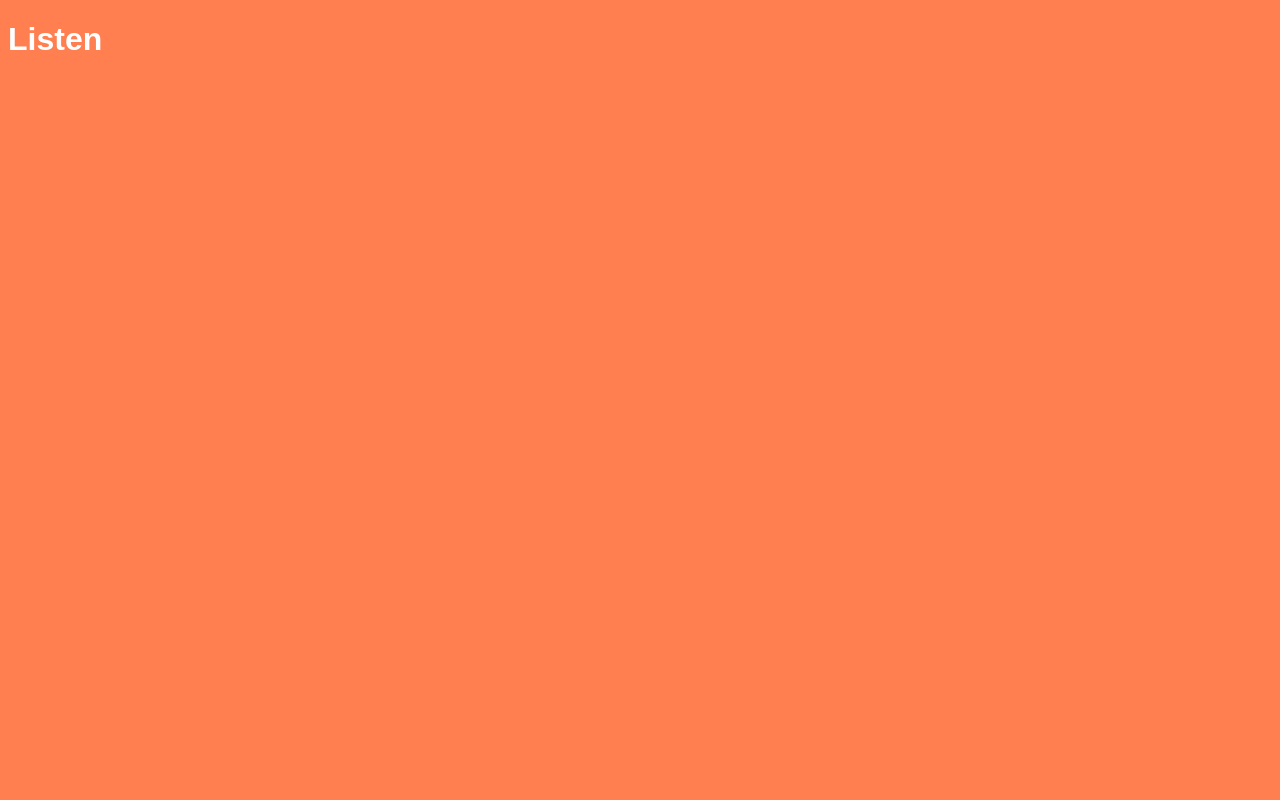
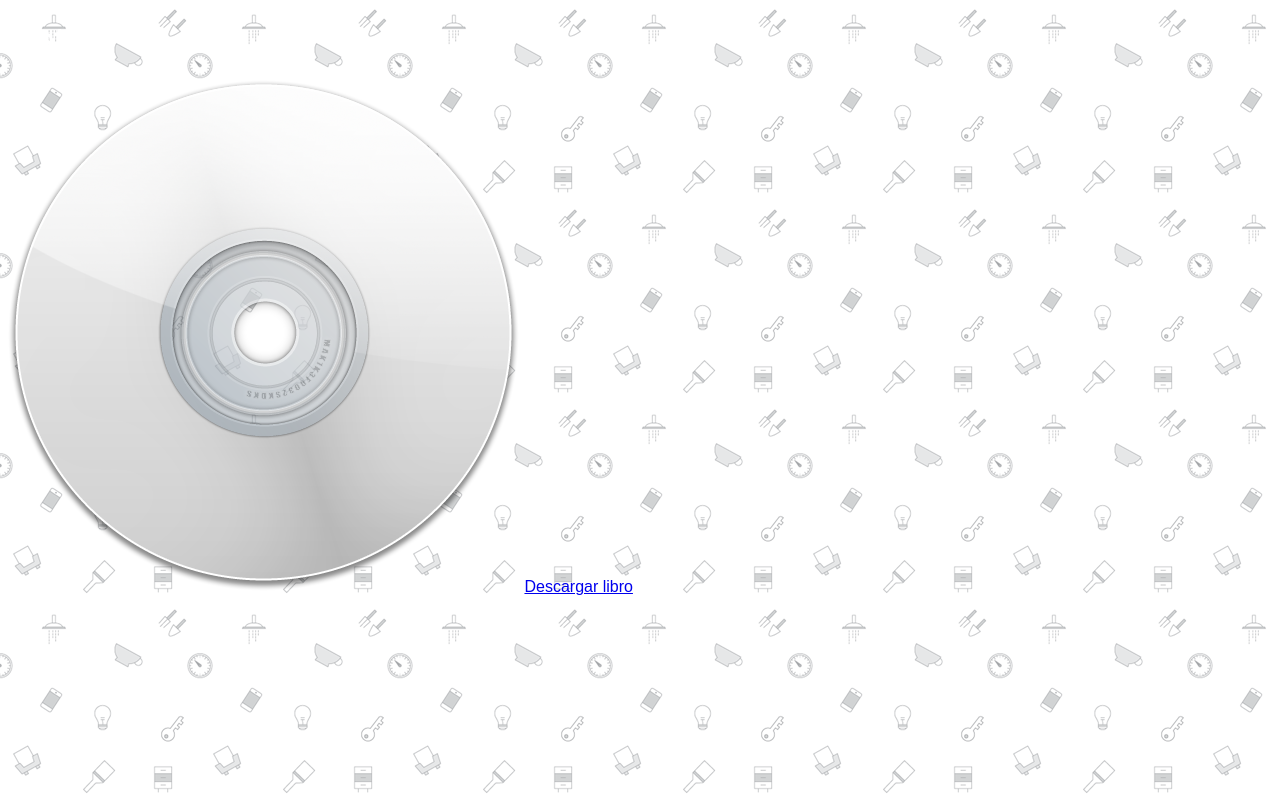
Before and after one commit to joselja/Practica_FrontEnd_Avanzado, a website built with webpack: page src/index.html in a window 1280 px wide. Built offline with nearby package versions, Linux system fonts and the light colour scheme.

Commit message:
Procesando assets

```diff
--- a/package.json
+++ b/package.json
@@ -17,6 +17,7 @@
     "babel-loader": "^7.1.2",
     "babel-preset-es2015": "^6.24.1",
     "css-loader": "^0.28.9",
+    "file-loader": "^1.1.8",
     "html-webpack-plugin": "^2.30.1",
     "node-sass": "^4.7.2",
     "sass-loader": "^6.0.6",
--- a/src/entry.js
+++ b/src/entry.js
@@ -1,4 +1,5 @@
 import css from './style.scss';
+import pdf from './assets/pdf/google.pdf';
 
 import moment from 'moment';
 
--- a/src/index.html
+++ b/src/index.html
@@ -8,5 +8,7 @@
 </head>
 <body>
     <h1>Listen</h1>
+    <img src="<%= require('./assets/img/disk-empty.png') %>" alt="Disco vacío">
+    <a href="<%= require('./assets/pdf/Python para todos.pdf') %>">Descargar libro</a>
 </body>
 </html>
--- a/src/style.scss
+++ b/src/style.scss
@@ -4,7 +4,7 @@ $text-color: white;
 
 body {
     font-family: $main-font-family;
-    background: $background-color;
+    background: url('./assets/img/doodles.png');
 
     h1 {
         color: $text-color;
--- a/webpack.config.js
+++ b/webpack.config.js
@@ -24,6 +24,9 @@ module.exports = {
                 test: /\.js$/,
                 use: 'babel-loader',
                 exclude: path.join(__dirname, 'node_modules')
+            }, {
+                test: /assets\/.*/,
+                use: 'file-loader?name=[name].[ext]&useRelativePath=true'
             }
         ]
     },
```
Also changed, not shown: src/assets/img/disk-empty.png (added), src/assets/img/doodles.png (added), 3 other files.
